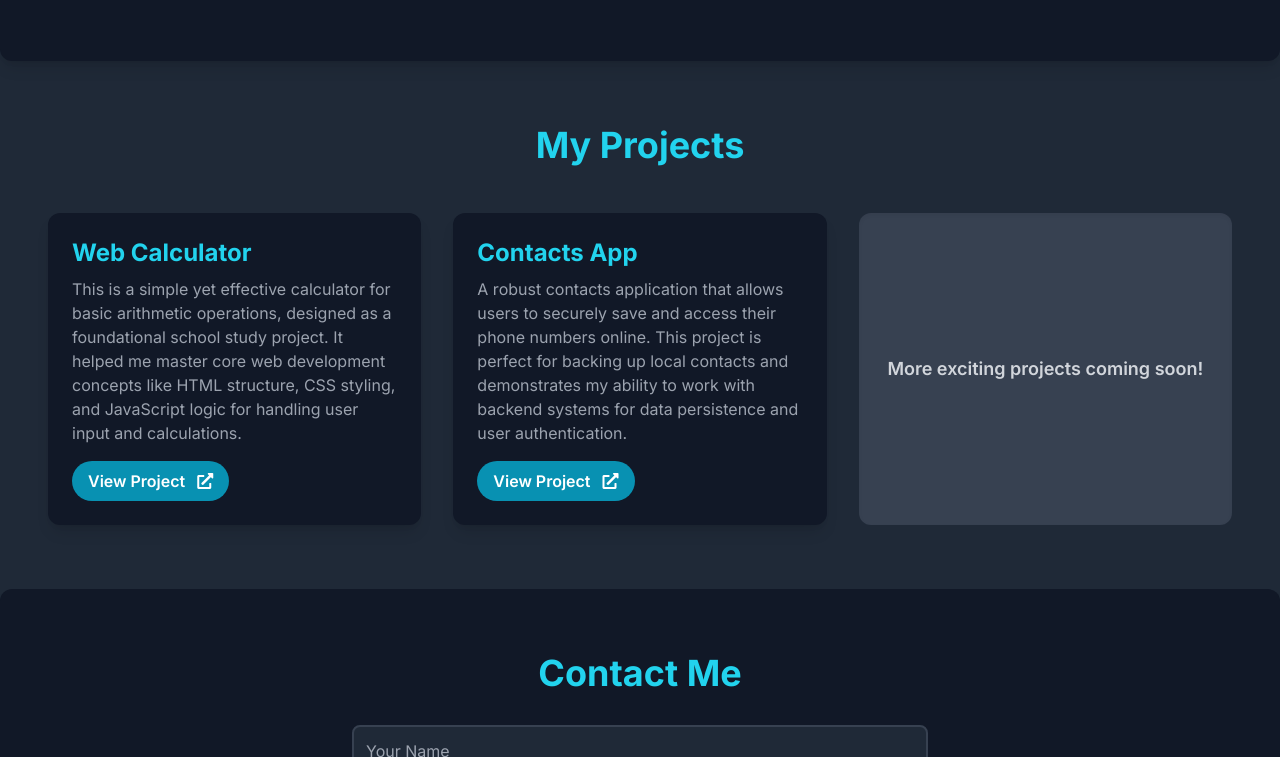
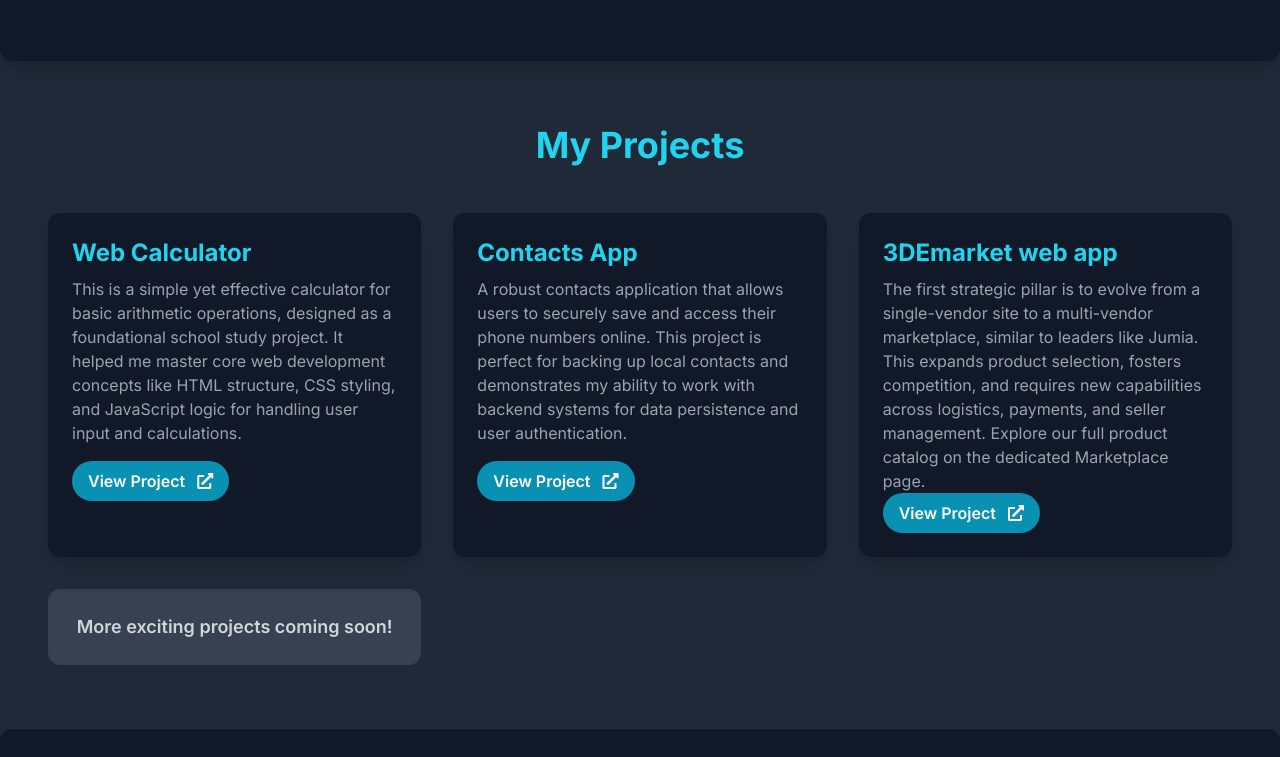
Before and after one commit to Cybercodex256/edracode, a plain HTML site: page index.html in a window 1280 px wide. Shown: the part 663-1420 px from the top of the page. Drawn offline with nearby package versions, Linux system fonts and the light colour scheme.

Commit message:
Add 3DEmarket project section to index.html
Added a new project section for the 3DEmarket web app with a description and link.

```diff
--- a/index.html
+++ b/index.html
@@ -147,6 +147,20 @@
                     </a>
                 </div>
 
+                <!-- 3d emarket project-->
+                <div class="project-item bg-gray-900 p-6 rounded-xl shadow-lg hover:shadow-2xl transition-shadow duration-300 transform hover:-translate-y-2">
+                    <h4 class="text-2xl font-bold text-cyan-400 mb-2">3DEmarket web app</h4>
+                    <p class="text-gray-400" >
+                        The first strategic pillar is to evolve from a single-vendor site to a multi-vendor marketplace, similar to leaders like Jumia. This expands product selection, fosters competition, and requires new capabilities across logistics, payments, and seller management. Explore our full product catalog on the dedicated Marketplace page.
+
+
+                        </p>
+
+                    <a href="https://emarketzone.netlify.app" target="_blank" class="inline-block bg-cyan-600 text-white font-semibold py-2 px-4 rounded-full hover:bg-cyan-700 transition-colors duration-300">
+                        View Project <i class="fas fa-external-link-alt ml-2"></i>
+                    </a>
+                </div>
+
                 <!-- Placeholder for future projects -->
                 <div class="project-item bg-gray-700 p-6 rounded-xl shadow-inner text-center flex items-center justify-center">
                     <p class="text-gray-300 text-lg font-semibold">
```
